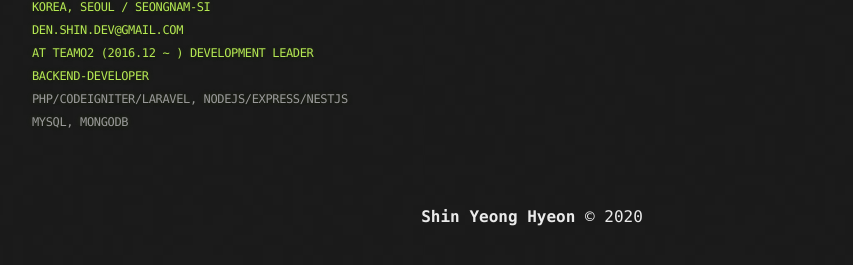
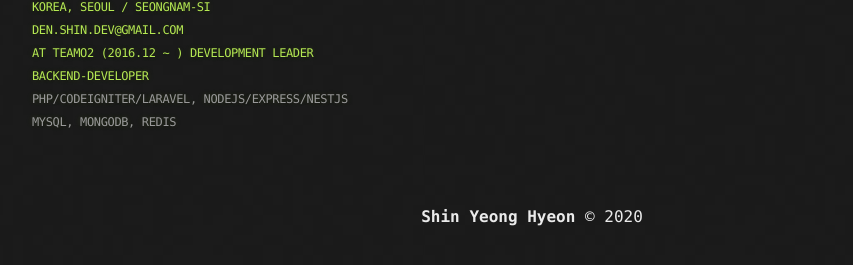
Before and after one commit to shinYeongHyeon/shinYeongHyeon.github.io, a Jekyll site: the page built from about.md, in a window 1280 px wide. Shown: the part 608-873 px from the top of the page, without its empty margins (108-961 px from the left). Built offline with Jekyll 4.4.1, drawn with Linux system fonts in a browser that asks for light colours.

Commit message:
Update About

```diff
--- a/about.md
+++ b/about.md
@@ -17,4 +17,4 @@ title: About
 ##### at TeamO2 (2016.12 ~ ) Development Leader
 ##### Backend-Developer
 ###### PHP/CodeIgniter/Laravel, NodeJS/Express/NestJS
-###### MySql, MongoDB
+###### MySql, MongoDB, Redis
```
Also changed, not shown: 1 other file.
